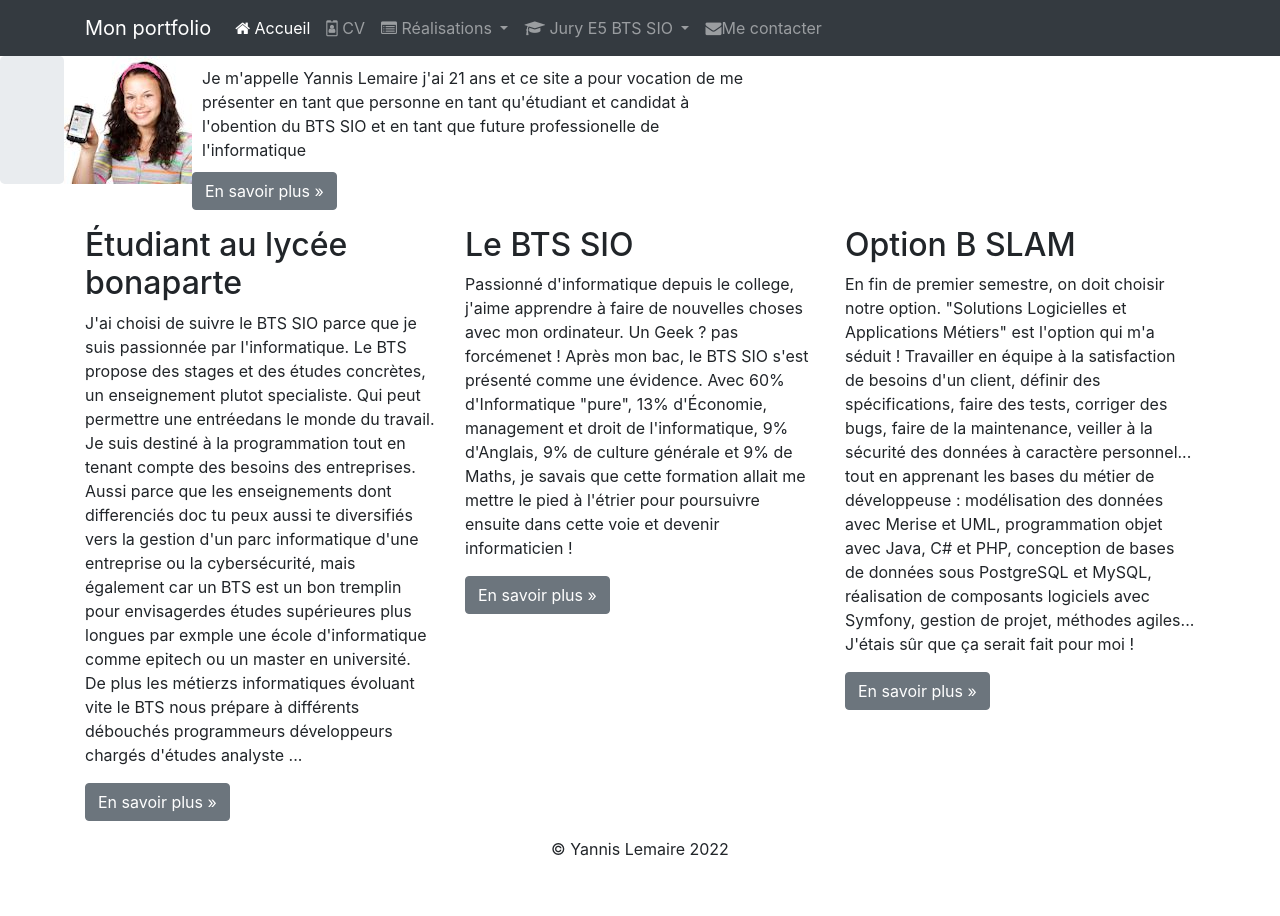
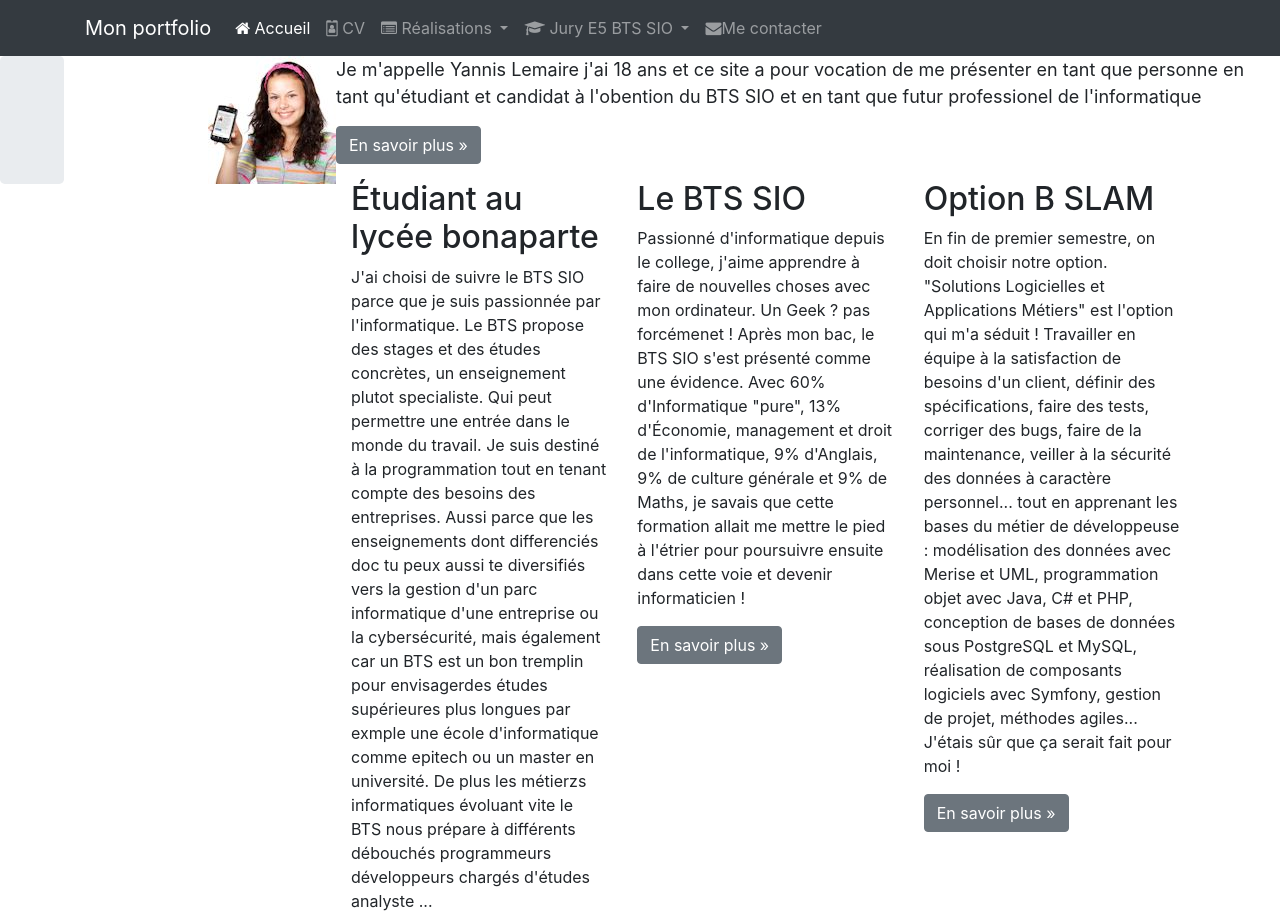
Before and after one commit to yannislemaireghoubali/yannis.lemaire.sio.github, a plain HTML site: page index.html in a window 1280 px wide. Shown: the top 916 px of the page. Before the commit the page ends 877 px from the top, so only its background shows below. Drawn offline with nearby package versions, Linux system fonts and the light colour scheme; files whose address does not match are found by name.

Commit message:
devellopement de la page d'accueil à 9h50 mercredi 14 décembre Task #7 - completer la page d'accueil

```diff
--- a/FichiersTP1/css/styles.css
+++ b/FichiersTP1/css/styles.css
@@ -1,12 +1,11 @@
-p1{
+#principal {
     display: flex;
     justify-content: center;
     flex-direction: column;
     align-items: center;
-    margin-right: 10px;
-    width: 576px;
-    padding: 10px 50px 30px 0;
-    padding: 10px;
+    margin-right: 50px;
+    width: 916px;
+    font-size: large;
 }
 
 .jumbotron{
@@ -15,6 +14,8 @@ p1{
 
 img{
     float:left;
+    margin-left: 9em;
+    margin-bottom: 1em;
 }
 
 .flotte {
--- a/index.html
+++ b/index.html
@@ -142,11 +142,11 @@ Click nbfs://nbhost/SystemFileSystem/Templates/ClientSide/html.html to edit this
 
         <div class="jumbotron"></div>
         <img src="../mon%20portfoliosio/FichiersTP1/images/AmeliaPilou.jpg">
-<p1>
-Je m'appelle Yannis Lemaire j'ai 21 ans et ce site a pour vocation de me présenter
+        <p id="principal">
+            Je m'appelle Yannis Lemaire j'ai 18 ans et ce site a pour vocation de me présenter
             en tant que personne en tant qu'étudiant et candidat à l'obention du BTS SIO et
-en tant que future professionelle de l'informatique
-</p1>
+            en tant que futur professionel de l'informatique
+        </p>
         <p><a class="btn btn-secondary" href="https://fr.wikipedia.org/wiki/Brevet_de_technicien_supérieur_-_Services_informatiques_aux_organisations" target="_blank" role="button">En savoir plus »</a></p>
         <footer>
             <div class="container">
@@ -155,7 +155,7 @@ en tant que future professionelle de l'informatique
                         <h2>Étudiant au lycée bonaparte</h2>
                         <p>J'ai choisi de suivre le BTS SIO parce que je suis passionnée par l'informatique.
                             Le BTS propose des stages et des études concrètes, un enseignement plutot specialiste.
-                       Qui peut permettre une entréedans le monde du travail. Je suis destiné à la programmation tout en tenant compte des besoins des entreprises.
+                            Qui peut permettre une entrée dans le monde du travail. Je suis destiné à la programmation tout en tenant compte des besoins des entreprises.
                             Aussi parce que les enseignements dont differenciés doc tu peux aussi te diversifiés vers la gestion d'un parc informatique d'une entreprise ou la cybersécurité,
                             mais également car un BTS est un bon tremplin pour envisagerdes études supérieures plus longues par exmple une école d'informatique comme epitech ou un master en université.
                             De plus les métierzs informatiques évoluant vite le BTS nous prépare à différents débouchés programmeurs développeurs chargés d'études analyste ...
```
Lines whose indentation alone changed are shown as unchanged.
